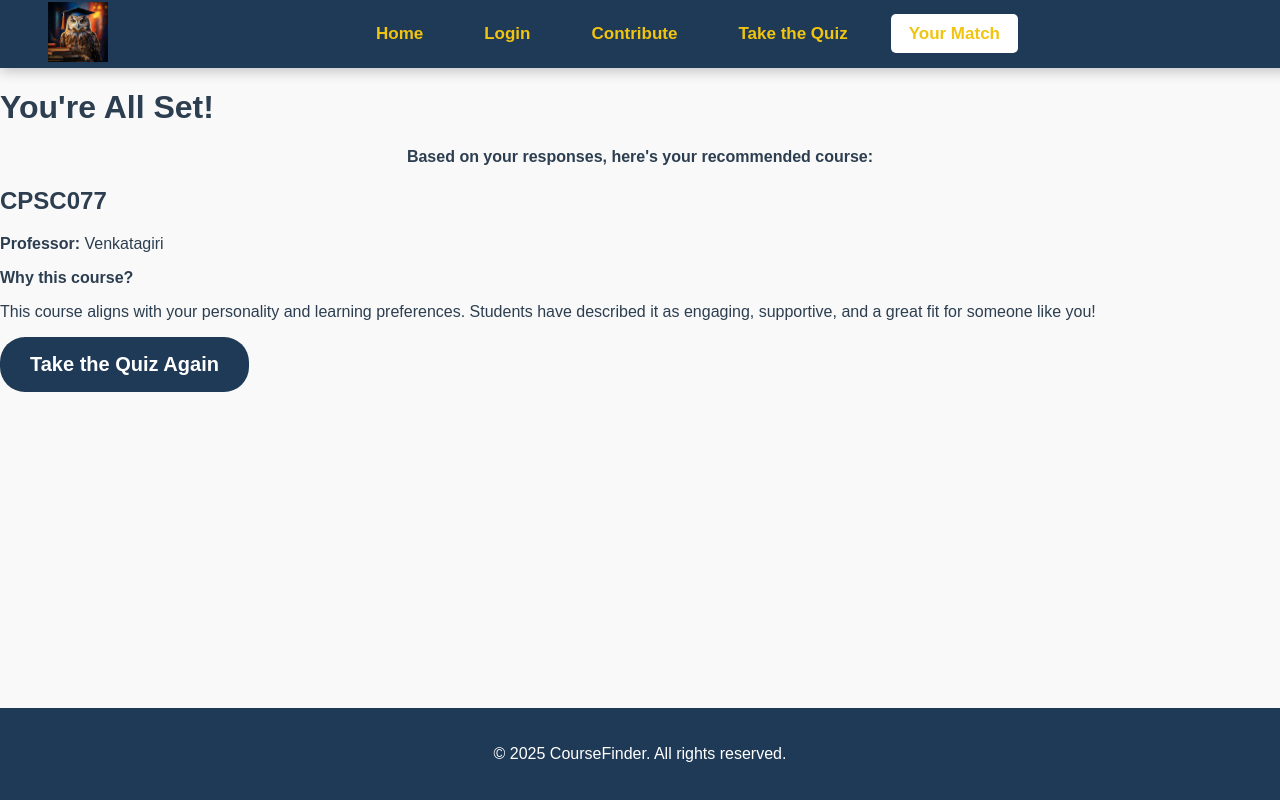
After one commit to cs77-S25/coursefinder, a Flask app: page /success/1 in a window 1280 px wide; the page is wider, and only the part inside the window is pictured. The commit adds this page. Run offline with Flask 3, Linux system fonts and the light colour scheme.

Commit message:
first fully functional quiz taken, db initialized

```diff
--- a/app.py
+++ b/app.py
@@ -6,6 +6,8 @@ from openai import OpenAI
 import os
 from flask import session, flash
 from werkzeug.security import check_password_hash
+from utils import get_best_course_match
+
 
 app = Flask(__name__)
 
@@ -37,7 +39,8 @@ with app.app_context():
 
 
     #have the wiping of the database built in for development:
-    db.drop_all()
+
+
     db.create_all()
 
 @app.route('/')
@@ -98,35 +101,51 @@ def contribute():
 
 @app.route('/quiz', methods=['GET', 'POST'])
 def quiz():
-
     if 'user_email' not in session:
-        return redirect(url_for('login'))  # Redirect to login if not logged in
+        return redirect(url_for('login'))
 
     if request.method == 'POST':
-        '''
-        TODO: Make sure the department has reviewed courses
-        TODO: call helper cosine similarity function on quiz_vecotor + course_options
-        TODO: have this return the course option in course_options with highest similarity
-        TODO: Redirect to a success.html page with the right course match prominently displayed
-        '''
-        department_preference = request.form.get('department') #take dpt info for db query
+        department_preference = request.form.get('department')
 
-        #get a quiz results vector using OpenAI call
+        # Build embedding text based on quiz form input
+        embedding_text = request.form.get("personality_embedding")
+        if not embedding_text:
+            raise ValueError("Missing input for embedding!")
+
         response = client.embeddings.create(
             input=embedding_text,
             model="text-embedding-ada-002"
         )
         quiz_vector = response.data[0].embedding
 
-        #get all the course options available given the selected department
         course_options = db.session.query(CourseInfo).filter_by(department=department_preference).all()
+        best_course = get_best_course_match(quiz_vector, course_options)
+
+        if best_course:
+            student = Student.query.get(session['user_id'])
+            if best_course not in student.matched:
+                student.matched.append(best_course)
+                db.session.commit()
+
+            # Redirect while passing course_id of best_course db field
+            return redirect(url_for('success', course_id=best_course.id))
+        else:
+            flash("No matching courses found in this department.", "warning")
+            return redirect(url_for('quiz'))
+
+    return render_template('quiz.html', active="quiz")
 
 
+@app.route('/success/<int:course_id>')
+def success(course_id):
+    course = CourseInfo.query.get(course_id)
+    if course:
+        return render_template('success.html', active="success", match=course, professor=course.professor)
 
+    else:
+        flash("Course not found.", "error")
+        return redirect(url_for('quiz'))
 
-        return redirect(url_for('home'))
-
-    return render_template('quiz.html', active="quiz")
 
 
 @app.route('/login', methods=['GET', 'POST'])
@@ -177,5 +196,6 @@ def login():
     return render_template('login.html', active="login")
 
 
+
 if __name__ == '__main__':
     app.run(debug=True)
--- a/models.py
+++ b/models.py
@@ -3,7 +3,6 @@ from datetime import datetime
 import json
 from sqlalchemy import Integer, String, DateTime, Text, ForeignKey, Table
 from sqlalchemy.orm import relationship
-
 
 db = SQLAlchemy()
 
@@ -42,7 +41,7 @@ class CourseInfo(db.Model):
         self.embedding = json.dumps(vector)
 
     def get_embedding(self):
-        return json.loads(self.embedding)
+        return np.array(json.loads(self.embedding))  # Converts the JSON string back to a numpy array
 
 class Student(db.Model):
     id = db.Column(db.Integer, primary_key=True)
--- a/templates/base.html
+++ b/templates/base.html
@@ -19,6 +19,11 @@
                     <li><a href="{{ url_for('login') }}" {% if active=="login" %} class="active" {% endif %}>Login</a></li>
                     <li><a href="{{ url_for('contribute') }}" {% if active=="contribute" %} class="active" {% endif %}>Contribute</a></li>
                     <li><a href="{{ url_for('quiz') }}" {% if active=="quiz" %} class="active" {% endif %} {% if active=="home" %} hidden="true" {% endif %}>Take the Quiz</a></li>
+                    {% if active == "success" and match %}
+                        <li>
+                            <a href="{{ url_for('success', course_id=match.id) }}" class="active">Your Match</a>
+                        </li>
+                    {% endif %}
                 </ul>
             </nav>
         </header>
--- a/templates/quiz.html
+++ b/templates/quiz.html
@@ -11,7 +11,7 @@
             part is selecting a department; this tells us which department of courses to match
             you with.
         </h4>
-        <form action="/submit_quiz" method="POST">
+        <form action="{{ url_for('quiz') }}" method="POST">
             <!-- Department Selection -->
             <div class="question">
                 <label for="department">Which department are you looking for courses in?</label>
@@ -74,8 +74,8 @@
                 <ul class="styled-list">
                     <li><input type="radio" id="grades" name="motivation" value="grades" data-descriptor="sarcastic"><label for="grades">Family</label></li>
                     <li><input type="radio" id="curiosity" name="motivation" value="curiosity" data-descriptor="homey"><label for="curiosity">Maple</label></li>
-                    <li><input type="radio" id="career" name="motivation" value="career" data-descriptor=""><label for="hard-working">Oak</label></li>
-                    <li><input type="radio" id="passion" name="motivation" value="passion" data-descriptor=""><label for="bougie">Pine</label></li>
+                    <li><input type="radio" id="career" name="motivation" value="career" data-descriptor="contemplative"><label for="hard-working">Oak</label></li>
+                    <li><input type="radio" id="passion" name="motivation" value="passion" data-descriptor="traditional"><label for="bougie">Pine</label></li>
                 </ul>
             </div>
 
--- /dev/null
+++ b/templates/success.html
@@ -0,0 +1,22 @@
+{% extends 'base.html' %}
+
+{% block content %}
+<main>
+    <link rel="stylesheet" href="{{ url_for('static', filename='styles/success.css') }}">
+    <div class="success-container">
+        <h1>You're All Set!</h1>
+        <h4>Based on your responses, here's your recommended course:</h4>
+
+        <div class="course-card">
+            <h2>{{ match.course_name }}</h2>
+            <p><strong>Professor:</strong> {{ professor }}</p>
+            <p><strong>Why this course?</strong></p>
+            <p class="course-description">
+                This course aligns with your personality and learning preferences. Students have described it as engaging, supportive, and a great fit for someone like you!
+            </p>
+        </div>
+
+        <a href="/" class="cta-button">Take the Quiz Again</a>
+    </div>
+</main>
+{% endblock %}
```
Also changed, not shown: static/js/quiz.js (+13 -19 lines), utils.py (+39 -26 lines), instance/database.db.
